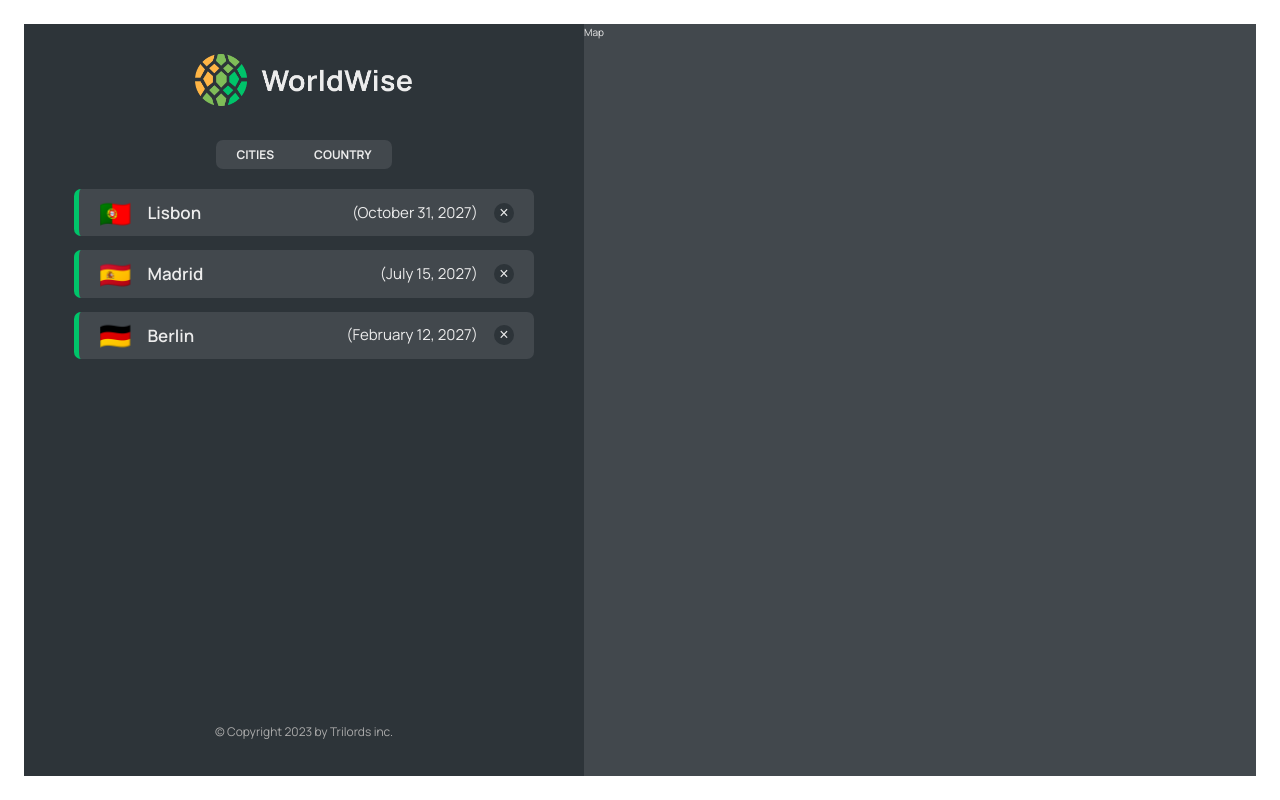
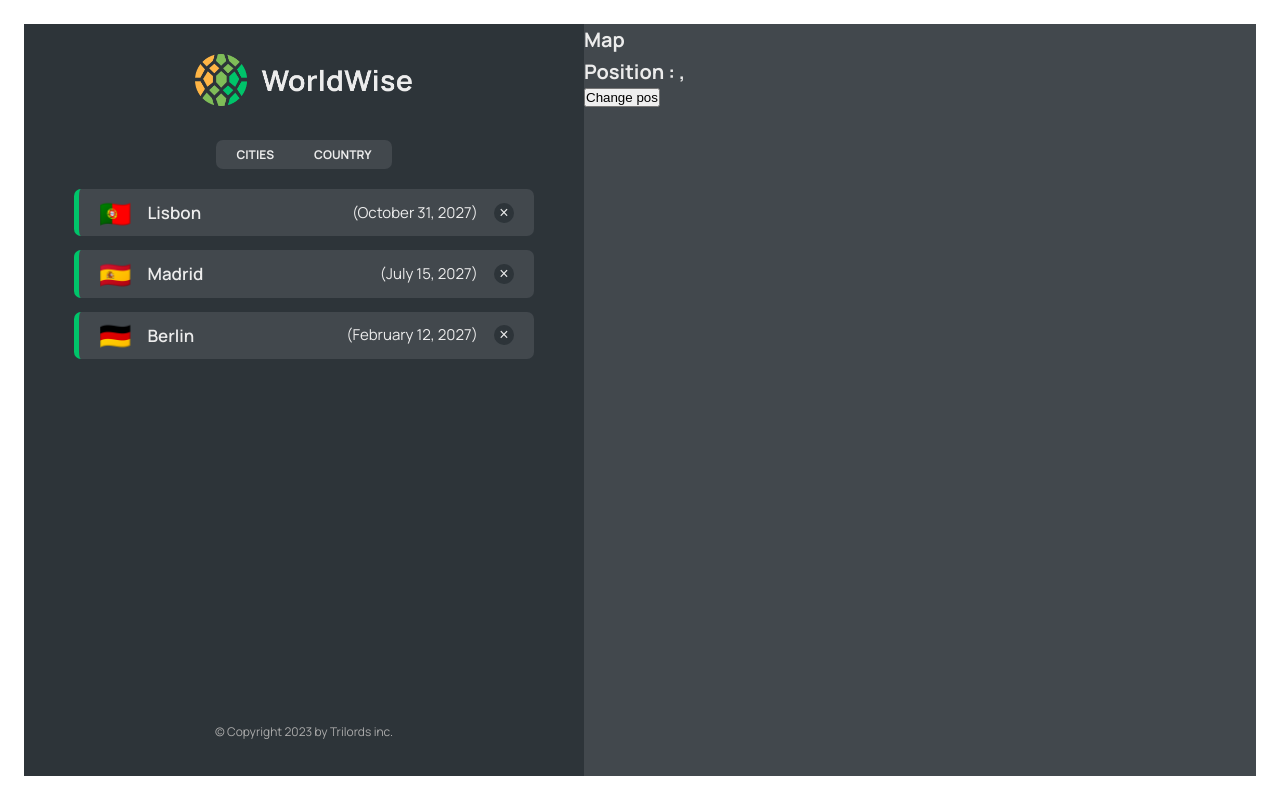
Before and after one commit to trilord243/react-world-travel, a React (Vite) app: page /app in a window 1280 px wide. Built offline with nearby package versions, Linux system fonts and the light colour scheme; data requests are answered from the project's data file.

Commit message:
queryParams

```diff
--- a/src/App.jsx
+++ b/src/App.jsx
@@ -9,6 +9,7 @@
 import { useEffect, useState } from "react";
 import { CountryList } from "./components/CountryList";
 import City from "./components/City";
+import Form from "./components/Form";
 
 const API = "http://localhost:8001/cities"
 
@@ -51,7 +52,7 @@
           <Route path="cities" element={<CityList cities={cities} isLoading={isLoading} />} />
           <Route path="cities/:id" element={<City />} />
           <Route path="countries" element={<CountryList cities={cities} isLoading={isLoading} />} />
-          <Route path="form" element={<h1>Form</h1>} />
+          <Route path="form" element={<Form />} />
         </Route>
         <Route path="/login" element={<Login />} />
         <Route path="*" element={<PageNotFound />} />
--- a/src/components/City.jsx
+++ b/src/components/City.jsx
@@ -1,5 +1,5 @@
 import styles from "./City.module.css";
-import { useParams } from 'react-router-dom'
+import { useParams, useSearchParams } from 'react-router-dom'
 
 const formatDate = (date) =>
   new Intl.DateTimeFormat("en", {
@@ -10,6 +10,10 @@
   }).format(new Date(date));
 
 function City() {
+
+  const [searchParams, setSearchParams] = useSearchParams()
+  const lat = searchParams.get("lat")
+  const lng = searchParams.get("lng")
 
   const { id } = useParams()
 
--- a/src/components/CityItem.jsx
+++ b/src/components/CityItem.jsx
@@ -19,10 +19,10 @@
 
 
 export const CityItem = ({ city }) => {
-    const { cityName, emoji, date, id } = city
+    const { cityName, emoji, date, id, position } = city
     return (
         <li   >
-            <Link to={`${id}`} className={styles.cityItem}>
+            <Link to={`${id}?lat=${position.lat}&lng=${position.lng}`} className={styles.cityItem}>
 
 
                 <span className={styles.emoji}  >{emoji}</span>
--- a/src/components/Map.jsx
+++ b/src/components/Map.jsx
@@ -1,7 +1,18 @@
 import React from 'react'
 import styles from './Map.module.css'
+import { useSearchParams, useNavigate } from 'react-router-dom'
 export const Map = () => {
+    const navigate = useNavigate()
+    const [searchParams, setSearchParams] = useSearchParams()
+    const lat = searchParams.get("lat")
+    const lng = searchParams.get("lng")
     return (
-        <div className={styles.mapContainer}>Map</div>
+        <div className={styles.mapContainer} onClick={() => navigate("form")}   >
+            <h1>Map</h1>
+            <h1>Position : {lat}, {lng}</h1>
+
+            <button onClick={() => setSearchParams({ lat: 23, lng: 69 })}   >Change pos </button>
+
+        </div>
     )
 }
```
Also changed, not shown: src/components/Button.jsx (added, +7 -0 lines).
